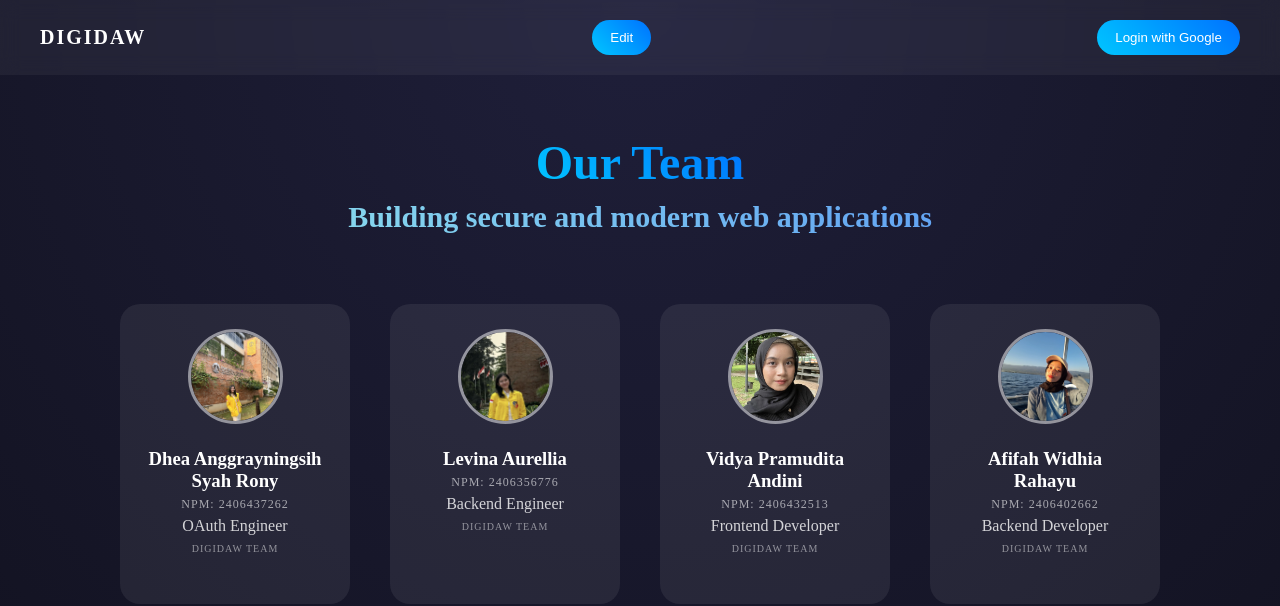
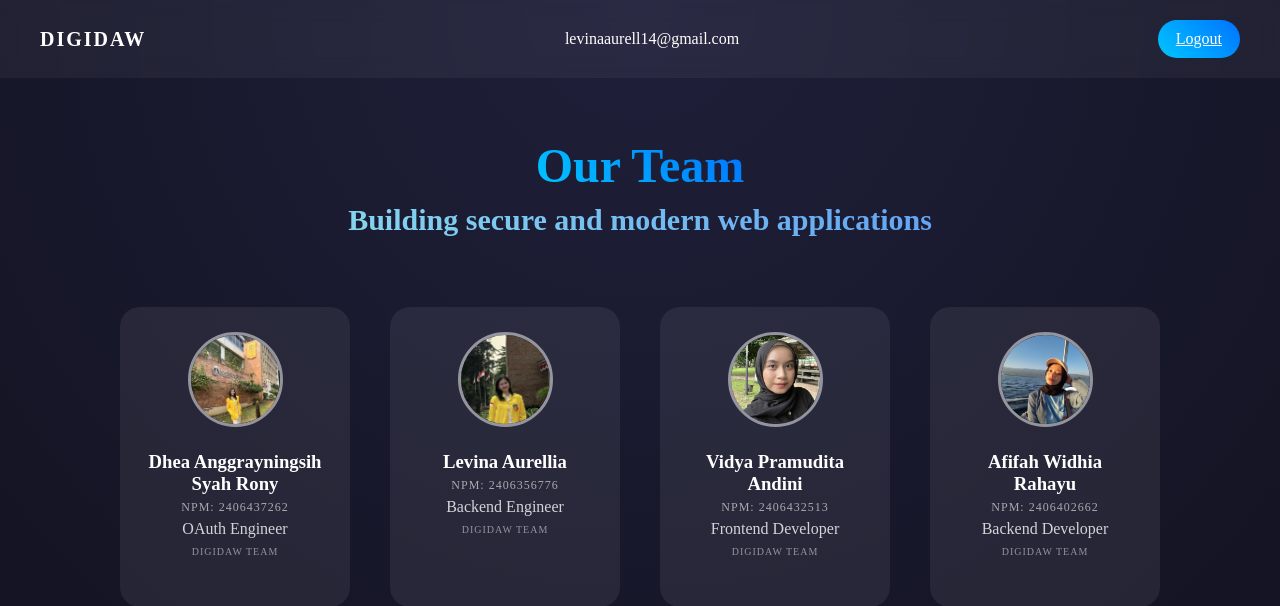
Before and after one commit to PKPL-Digidaw/digidaw-web, a Django app: page / in a window 1280 px wide. Shown: the top 606 px of the page. Run offline with Django 5.2, Linux system fonts and the light colour scheme; a user stored in the database is signed in; data comes from the database, SQL or seed files in the repository; both versions use the stored data as it was after the commit.

Commit message:
feat: tambah tombol login logout dan fix OAuth flow

```diff
--- a/biodata/templates/index.html
+++ b/biodata/templates/index.html
@@ -24,10 +24,16 @@
     <div class="navbar">
         <a href="/" class="logo">DIGIDAW</a>
 
-            <button id="editBtn" class="button">Edit</button>
+        {% if is_member %}
+            <button id="editBtn" class="button" onclick="window.location.href='/edit/'">Edit</button>
+        {% endif %}
 
-            <button id="loginBtn" class="button">Login with Google</button>
-
+        {% if user.is_authenticated %}
+            <span style="color: white;">{{ user.email }}</span>
+            <a href="{% url 'account_logout' %}" class="button">Logout</a>
+        {% else %}
+            <a href="{% url 'google_login' %}" class="button">Login with Google</a>
+        {% endif %}
     </div>
 
     <!-- HERO -->
```
Also changed, not shown: digidaw/settings.py (+6 -1 lines), biodata/migrations/0003_alter_anggota_id 2.py (added), biodata/migrations/0004_merge_0003_alter_anggota_id_0003_alter_anggota_id 2.py (added), db.sqlite3, 2 other files.
